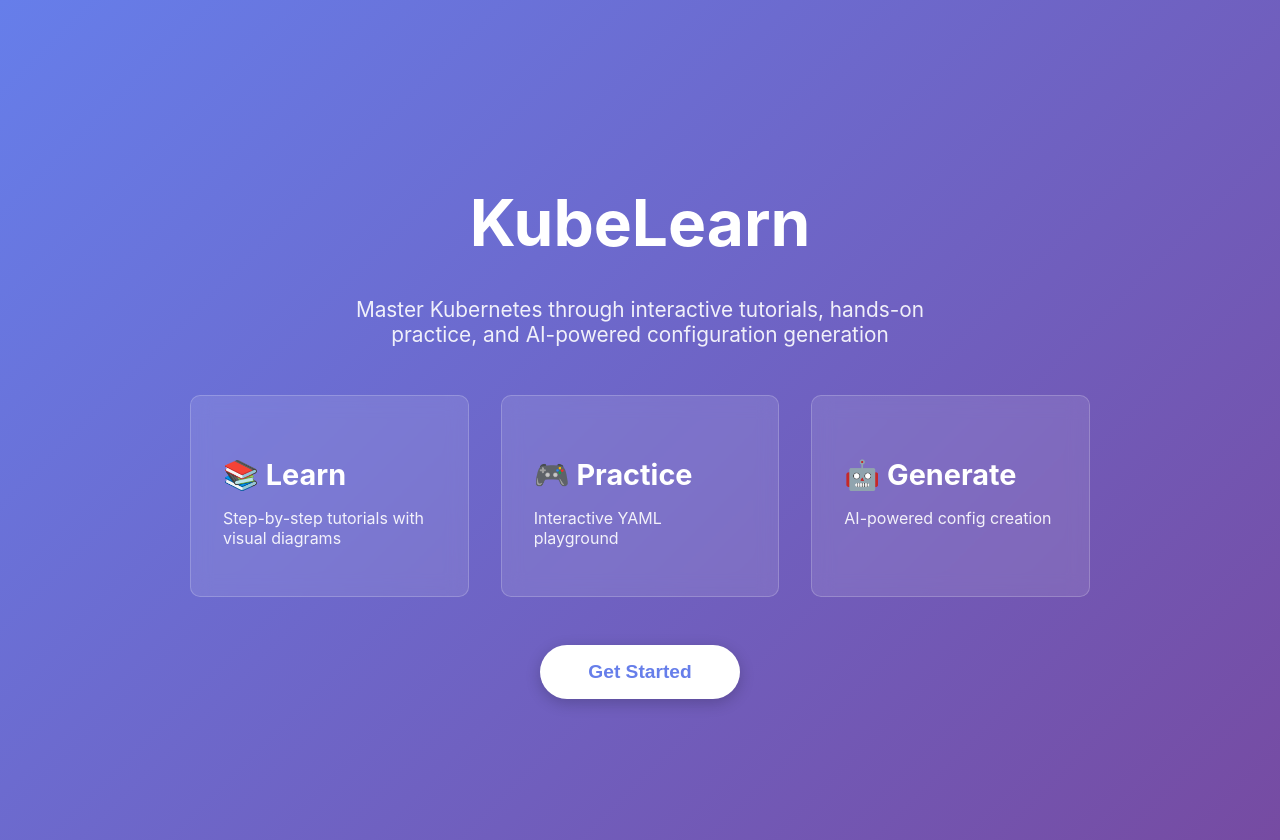
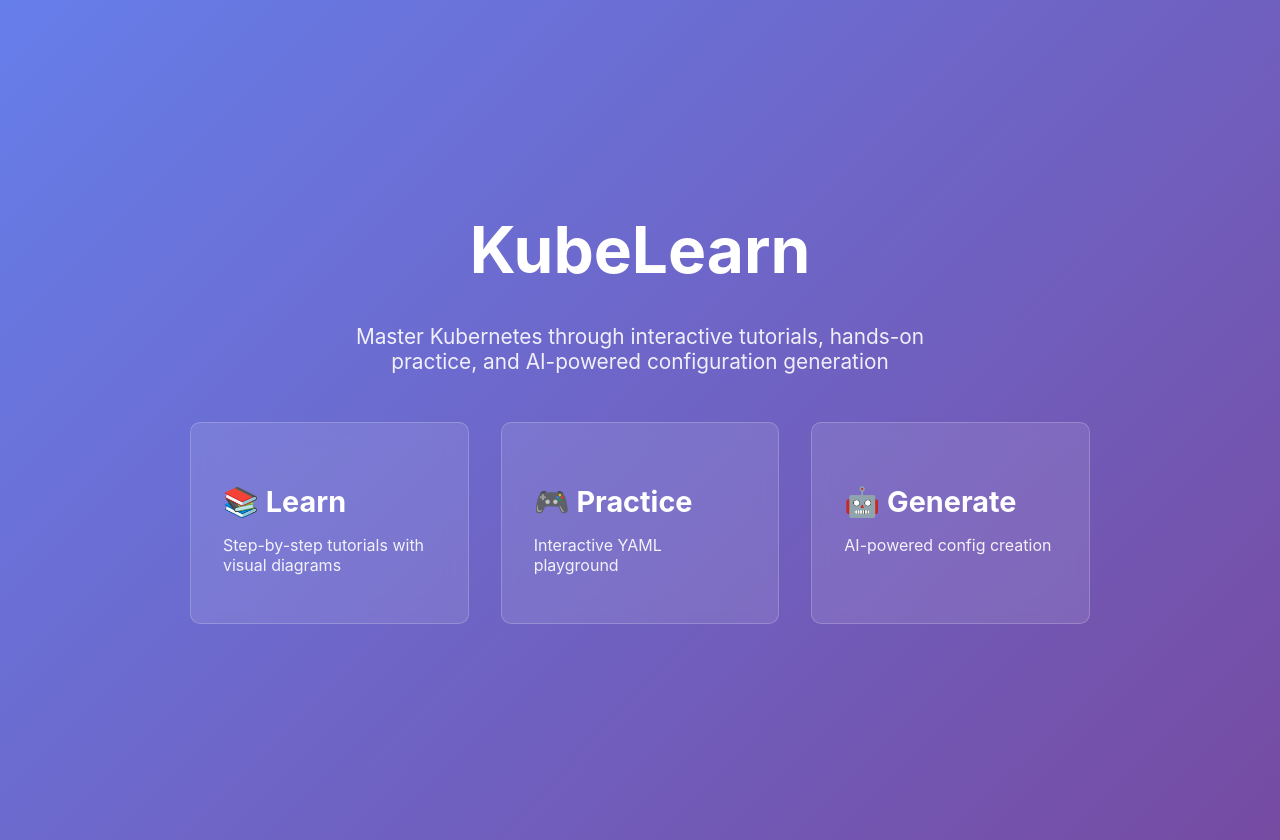
Before and after one commit to JeffreyHeytow/kubelearn, a React (Create React App) app: page / in a window 1280 px wide. Built offline with nearby package versions, Linux system fonts and the light colour scheme.

Commit message:
Add coming soon alerts to playground and generator, make home cards clickable

```diff
--- a/src/App.css
+++ b/src/App.css
@@ -42,11 +42,15 @@
   border-radius: 10px;
   backdrop-filter: blur(10px);
   border: 1px solid rgba(255, 255, 255, 0.2);
-  transition: transform 0.3s ease;
+  transition: all 0.3s ease;
+  cursor: pointer;
 }
 
 .feature:hover {
   transform: translateY(-5px);
+  background: rgba(255, 255, 255, 0.15);
+  border-color: rgba(255, 255, 255, 0.4);
+  box-shadow: 0 8px 24px rgba(0, 0, 0, 0.2);
 }
 
 .feature h3 {
@@ -57,21 +61,3 @@
 .feature p {
   opacity: 0.9;
 }
-
-.cta-button {
-  background: white;
-  color: #667eea;
-  border: none;
-  padding: 1rem 3rem;
-  font-size: 1.2rem;
-  font-weight: bold;
-  border-radius: 50px;
-  cursor: pointer;
-  transition: all 0.3s ease;
-  box-shadow: 0 4px 15px rgba(0, 0, 0, 0.2);
-}
-
-.cta-button:hover {
-  transform: scale(1.05);
-  box-shadow: 0 6px 20px rgba(0, 0, 0, 0.3);
-}
--- a/src/pages/Home.js
+++ b/src/pages/Home.js
@@ -2,7 +2,7 @@ import React from 'react';
 import { useNavigate } from 'react-router-dom';
 import '../App.css';
 
-function Home() {
+export default function Home() {
   const navigate = useNavigate();
 
   return (
@@ -11,25 +11,20 @@ function Home() {
         <h1>KubeLearn</h1>
         <p>Master Kubernetes through interactive tutorials, hands-on practice, and AI-powered configuration generation</p>
         <div className="features">
-          <div className="feature">
+          <div className="feature" onClick={() => navigate('/tutorials')}>
             <h3>📚 Learn</h3>
             <p>Step-by-step tutorials with visual diagrams</p>
           </div>
-          <div className="feature">
+          <div className="feature" onClick={() => alert('Playground coming soon!')}>
             <h3>🎮 Practice</h3>
             <p>Interactive YAML playground</p>
           </div>
-          <div className="feature">
+          <div className="feature" onClick={() => alert('AI Generator coming soon!')}>
             <h3>🤖 Generate</h3>
             <p>AI-powered config creation</p>
           </div>
         </div>
-        <button className="cta-button" onClick={() => navigate('/tutorials')}>
-          Get Started
-        </button>
       </header>
     </div>
   );
 }
-
-export { Home as default };
--- a/src/pages/Tutorial.js
+++ b/src/pages/Tutorial.js
@@ -521,8 +521,8 @@ export default function Tutorial() {
           <h2 onClick={() => navigate('/')}>KubeLearn</h2>
           <div className="nav-links">
             <span onClick={() => navigate('/tutorials')}>Tutorials</span>
-            <span>Playground</span>
-            <span>Generator</span>
+            <span onClick={() => alert('Playground coming soon!')}>Playground</span>
+            <span onClick={() => alert('Generator coming soon!')}>Generator</span>
           </div>
         </nav>
         <div className="tutorial-container">
@@ -539,8 +539,8 @@ export default function Tutorial() {
         <h2 onClick={() => navigate('/')}>KubeLearn</h2>
         <div className="nav-links">
           <span onClick={() => navigate('/tutorials')}>Tutorials</span>
-          <span>Playground</span>
-          <span>Generator</span>
+          <span onClick={() => alert('Playground coming soon!')}>Playground</span>
+          <span onClick={() => alert('Generator coming soon!')}>Generator</span>
         </div>
       </nav>
 
--- a/src/pages/Tutorials.js
+++ b/src/pages/Tutorials.js
@@ -2,7 +2,7 @@ import React from 'react';
 import { useNavigate } from 'react-router-dom';
 import './Tutorials.css';
 
-function Tutorials() {
+export default function Tutorials() {
   const navigate = useNavigate();
 
   const tutorials = [
@@ -17,8 +17,8 @@ function Tutorials() {
         <h2 onClick={() => navigate('/')}>KubeLearn</h2>
         <div className="nav-links">
           <span onClick={() => navigate('/tutorials')}>Tutorials</span>
-          <span>Playground</span>
-          <span>Generator</span>
+          <span onClick={() => alert('Playground coming soon!')}>Playground</span>
+          <span onClick={() => alert('Generator coming soon!')}>Generator</span>
         </div>
       </nav>
 
@@ -44,5 +44,3 @@ function Tutorials() {
     </div>
   );
 }
-
-export { Tutorials as default };
```
